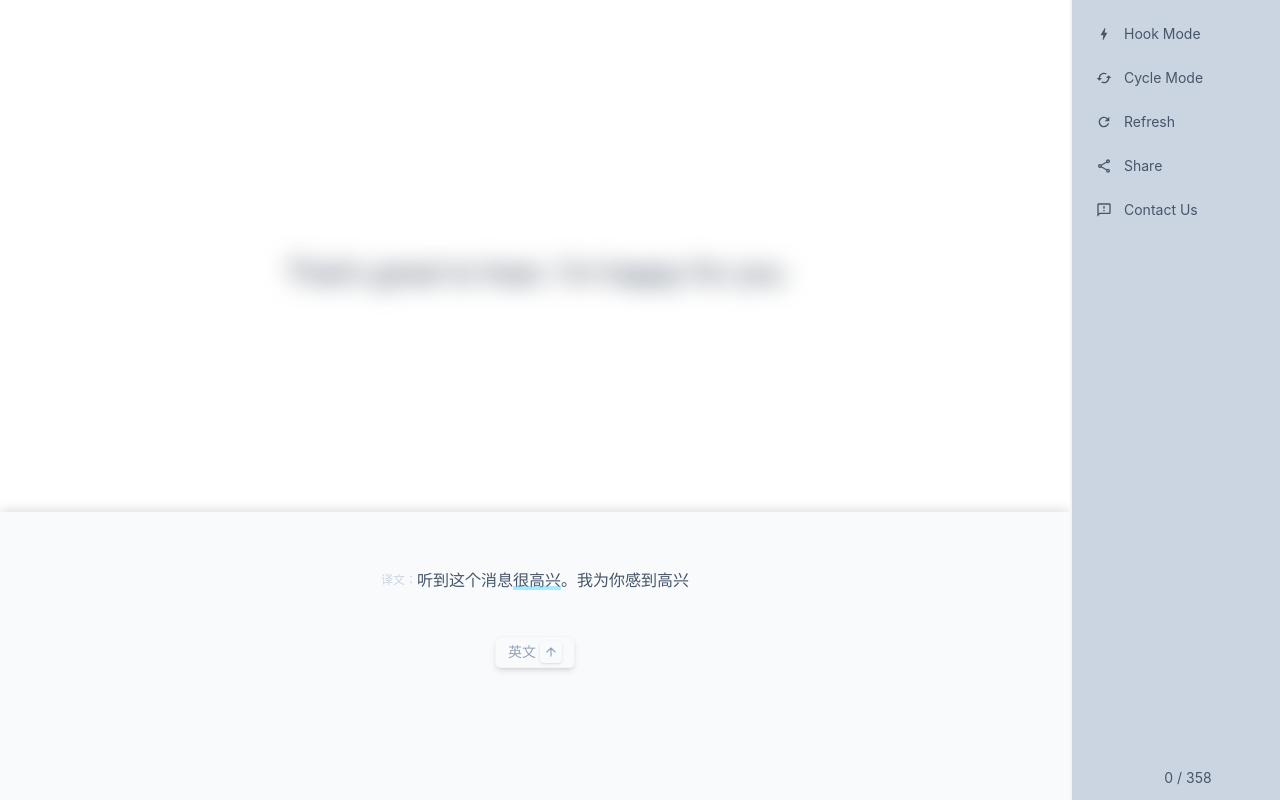
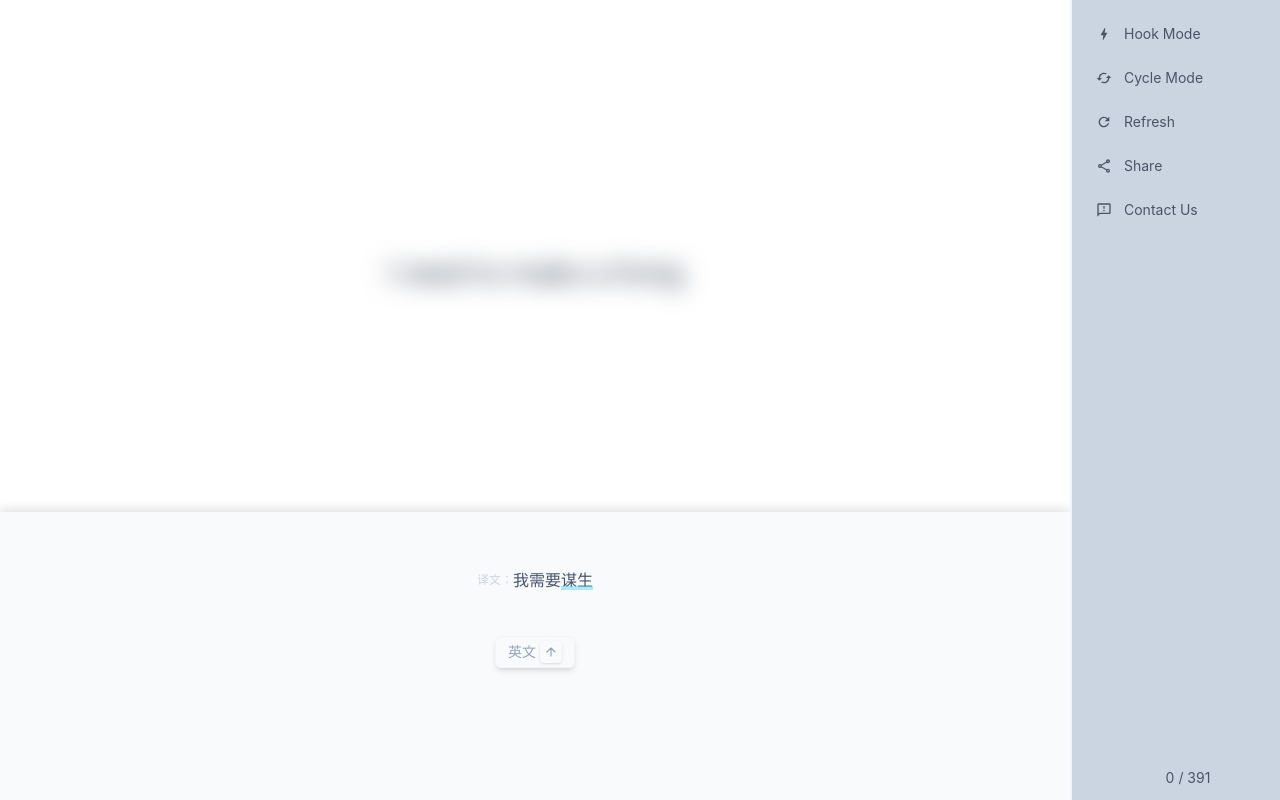
Before and after one commit to StrangeTown/just_recite_web, a React app: page / in a window 1280 px wide. Built offline with nearby package versions, Linux system fonts and the light colour scheme.

Commit message:
update strings

```diff
--- a/src/data/2024.ts
+++ b/src/data/2024.ts
@@ -622,6 +622,299 @@ const strings: tStringItem[] = [
 			text: "这样",
 		},
 	},
+	// good to be here
+	{
+		id: "5af9e535-842d-4374-8f57-5e47e6b8e168",
+		en: "It's good to be here",
+		zh: "很高兴来到这里",
+		hook: {
+			text: "很高兴",
+		},
+	},
+	// maybe you should
+	{
+		id: "80de0e01-151f-40c2-9026-48057fb03e44",
+		en: "Maybe you should take a break and come back to it later",
+		zh: "也许你应该休息一下，稍后再回来",
+		hook: {
+			text: "也许",
+		},
+	},
+	// you're telling me that
+	{
+		id: "b3b74fd9-55e4-43ee-b87d-19ede648fbcf",
+		en: "You're telling me that you've never been to the beach?",
+		zh: "你告诉我你从未去过海滩？",
+		hook: {
+			text: "告诉我",
+		},
+	},
+	// I kind of feel like
+	{
+		id: "914e6303-34aa-4554-b5bd-3a54408f34be",
+		en: "I kind of feel like I've been there before",
+		zh: "我有点觉得我以前去过那里",
+		hook: {
+			text: "有点觉得",
+		},
+	},
+	// Even though you don't want
+	{
+		id: "9f15042f-484d-44ab-9630-62aff96c2bb3",
+		en: "Even though you don't want anyone to know it, You secretly love it",
+		zh: "尽管你不想让任何人知道，你暗地里喜欢它",
+		hook: {
+			text: "尽管",
+		},
+	},
+	// as you know
+	{
+		id: "471d7c21-4484-45fb-92a1-6d5947e5c868",
+		en: "As you know, I've been working on this project for a while",
+		zh: "你知道，我已经在这个项目上工作了一段时间",
+		hook: {
+			text: "你知道",
+		},
+	},
+	// That's actually
+	{
+		id: "19c002c7-06a3-4396-b851-20c48183894f",
+		en: "That's actually a great idea",
+		zh: "这实际上是个好主意",
+		hook: {
+			text: "实际上",
+		},
+	},
+	// Have you considered
+	{
+		id: "8ddea09f-9926-43a7-a6e7-5805e15a7589",
+		en: "Have you considered asking for help?",
+		zh: "你有没有考虑过寻求帮助？",
+		hook: {
+			text: "考虑",
+		},
+	},
+	{
+		id: "366f8b21-b808-4ce5-b81e-0d7d5f1b6bf6",
+		en: "I will call you in a week",
+		zh: "我会在一周后给你打电话",
+		hook: {
+			text: "一周后",
+		},
+	},
+	// It works on
+	{
+		id: "e4708616-dda5-4c98-b8a6-cc9b77703250",
+		en: "It works on both Windows and Mac",
+		zh: "它在Windows和Mac上都可以使用",
+		hook: {
+			text: "可以使用",
+		},
+	},
+	// it takes a lot ... to ...
+	{
+		id: "1cbc251f-12c4-4992-bf4f-f9f9565dfb8a",
+		en: "It takes a lot of beer to get him drunk",
+		zh: "他喝很多啤酒才会醉",
+		hook: {
+			text: "很多",
+		},
+	},
+	// need to talk
+	{
+		id: "a769856e-1a72-4c3d-b942-0073da025712",
+		en: "We need to have a talk",
+		zh: "我们需要谈谈",
+		hook: {
+			text: "需要",
+		},
+	},
+	// check out the ... guy
+	{
+		id: "9c111855-7f39-4bca-945c-ad97614d1aaa",
+		en: "Check out the guy over there",
+		zh: "看看那边的那个人",
+		hook: {
+			text: "看看",
+		},
+	},
+	// not crazy about
+	{
+		id: "5a00d1ca-707a-4862-b9bc-43d0e1419f2f",
+		en: "I am not crazy about the bread",
+		zh: "我不太喜欢这个面包",
+		hook: {
+			text: "不太喜欢",
+		},
+	},
+	{
+		id: "12410ed0-6278-4fa9-8f54-bf13971d382b",
+		en: "Can you please just listen for a second",
+		zh: "你能不能请听我说一下",
+		hook: {
+			text: "请听",
+		},
+	},
+	// here we go
+	{
+		id: "b65e695b-2306-4fab-91fd-a83d48c277fc",
+		en: "Here we go again",
+		zh: "又来了",
+		hook: {
+			text: "又来了",
+		},
+	},
+	// check
+	{
+		id: "9a0efc0e-cf49-4ea4-8d28-ec4f9c28d4f6",
+		en: "Could we please have the check? Thank you",
+		zh: "我们可以结账吗？谢谢",
+		hook: {
+			text: "结账",
+		},
+	},
+	{
+		id: "1c7dd414-4fdf-41ab-a066-aad77d760ad4",
+		en: "What kind of headline is that?",
+		zh: "这算哪门子标题？",
+		hook: {
+			text: "哪门子",
+		},
+	},
+	{
+		id: "87c133df-5192-4ca7-b7b1-cfc327e50e63",
+		en: "I pride myself on being a good listener",
+		zh: "我以自己是一个好倾听者为傲",
+		hook: {
+			text: "为傲",
+		},
+	},
+	// What were we talking about
+	{
+		id: "ed375a08-96af-473e-8b5c-838645f07d11",
+		en: "What were we talking about again?",
+		zh: "我们刚才在谈什么？",
+		hook: {
+			text: "刚才",
+		},
+	},
+	// You haven't even met him
+	{
+		id: "d8ddd113-dc42-4fd5-a65c-d8b8bb9eaa7c",
+		en: "You haven't even met him",
+		zh: "你甚至没有见过他",
+		hook: {
+			text: "甚至",
+		},
+	},
+	// You own me a
+	{
+		id: "38f1093a-3f4f-4d64-98d4-c99b544d5997",
+		en: "You own me a favor",
+		zh: "你欠我一个人情",
+		hook: {
+			text: "欠我",
+		},
+	},
+	// hand it off
+	{
+		id: "16e5cdad-6431-4850-8f3d-49ef49ea0539",
+		en: "I will hand it off to you",
+		zh: "我会把它交给你",
+		hook: {
+			text: "交给",
+		},
+	},
+	// we did everything we could
+	{
+		id: "f8845809-605e-4791-a59e-c48879ba8198",
+		en: "We did everything we could",
+		zh: "我们尽了全力",
+		hook: {
+			text: "尽了全力",
+		},
+	},
+	// What do you mean he is
+	{
+		id: "c7a25837-0cb7-4feb-b08d-67aa13e9e6d3",
+		en: "What do you mean he is not coming?",
+		zh: "他不来是什么意思？",
+		hook: {
+			text: "什么意思",
+		},
+	},
+	// make a living
+	{
+		id: "1f236523-34df-48e6-b76d-3507c81c5339",
+		en: "I need to make a living",
+		zh: "我需要谋生",
+		hook: {
+			text: "谋生",
+		},
+	},
+	// take it easy
+	{
+		id: "9a5c6e01-808a-401d-ace3-921e78c7943d",
+		en: "Take it easy",
+		zh: "放松点",
+		hook: {
+			text: "放松",
+		},
+	},
+	// I can try
+	{
+		id: "2ac22dda-bff0-4dc9-bb60-e8497a1946ed",
+		en: "I can try to help you",
+		zh: "我可以试着帮你",
+		hook: {
+			text: "试着",
+		},
+	},
+	// I totally hear what you are saying
+	{
+		id: "69f2cf80-05ea-49fe-a707-fc2672654714",
+		en: "I totally hear what you are saying",
+		zh: "我完全理解你在说什么",
+		hook: {
+			text: "完全理解",
+		},
+	},
+	// Who are all these people
+	{
+		id: "a2db0bff-e239-41dc-9615-89ecc40eea82",
+		en: "Who are all these people?",
+		zh: "这些人都是谁？",
+		hook: {
+			text: "都是谁",
+		},
+	},
+	// I find that ... offensive
+	{
+		id: "9974164a-358a-4898-9594-2e98b2329796",
+		en: "I find that kind of language offensive",
+		zh: "我觉得这种语言很冒犯",
+		hook: {
+			text: "很冒犯",
+		},
+	},
+	// kidding around
+	{
+		id: "a088543b-5895-40ff-80dc-fe55f1647c0b",
+		en: "I was just kidding around",
+		zh: "我只是在开玩笑",
+		hook: {
+			text: "开玩笑",
+		},
+	},
+	// I get kind of awkward
+	{
+		id: "41bb743e-2609-4a6a-9fc4-5b4ae8de07fa",
+		en: "I get kind of awkward around new people",
+		zh: "我在新人面前有点尴尬",
+		hook: {
+			text: "有点尴尬",
+		},
+	},
 ];
 
 export default strings;
```
